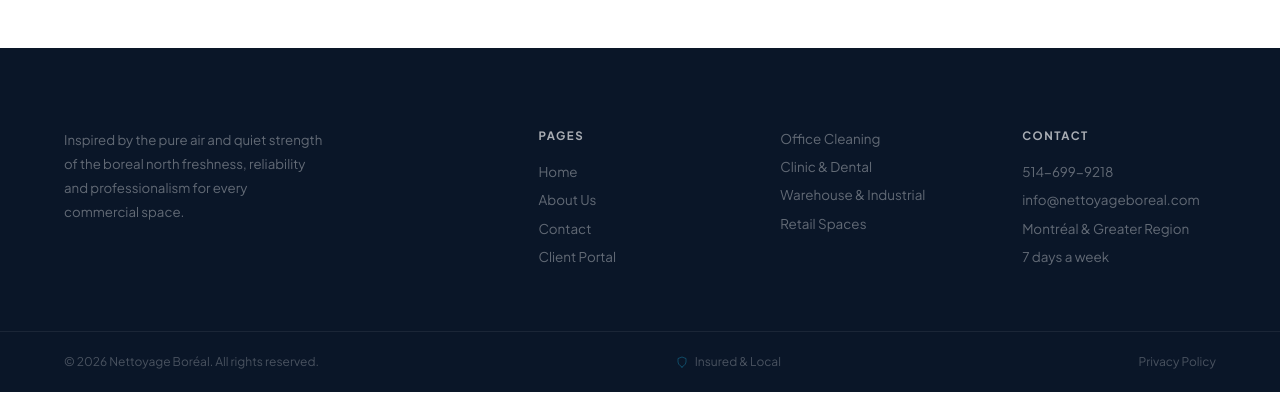
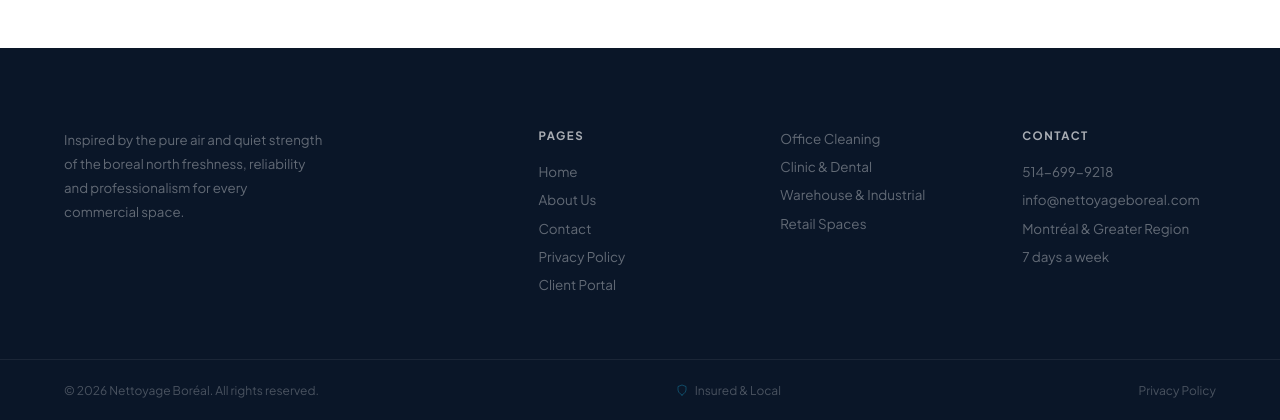
Before and after one commit to nettoyage-boreale/prod, a Django app: page /en/ in a window 1280 px wide. Shown: the part 5507-5927 px from the top of the page. Before the commit the page ends 5899 px from the top, so only its background shows below. Run offline with Django 5.2, Linux system fonts and the light colour scheme.

Commit message:
Update base_public.html

```diff
--- a/templates/public/base_public.html
+++ b/templates/public/base_public.html
@@ -563,6 +563,7 @@ footer{background:var(--navy)}
       <a href="{% url 'home' %}">{% trans "Home" %}</a>
       <a href="{% url 'about' %}">{% trans "About Us" %}</a>
       <a href="{% url 'contact' %}">{% trans "Contact" %}</a>
+     <a href="{% url 'privacy_policy' %}">{% trans "Privacy Policy" %}</a>
       <a href="{% url 'login' %}">{% trans "Client Portal" %}</a>
     </div>
 
```
